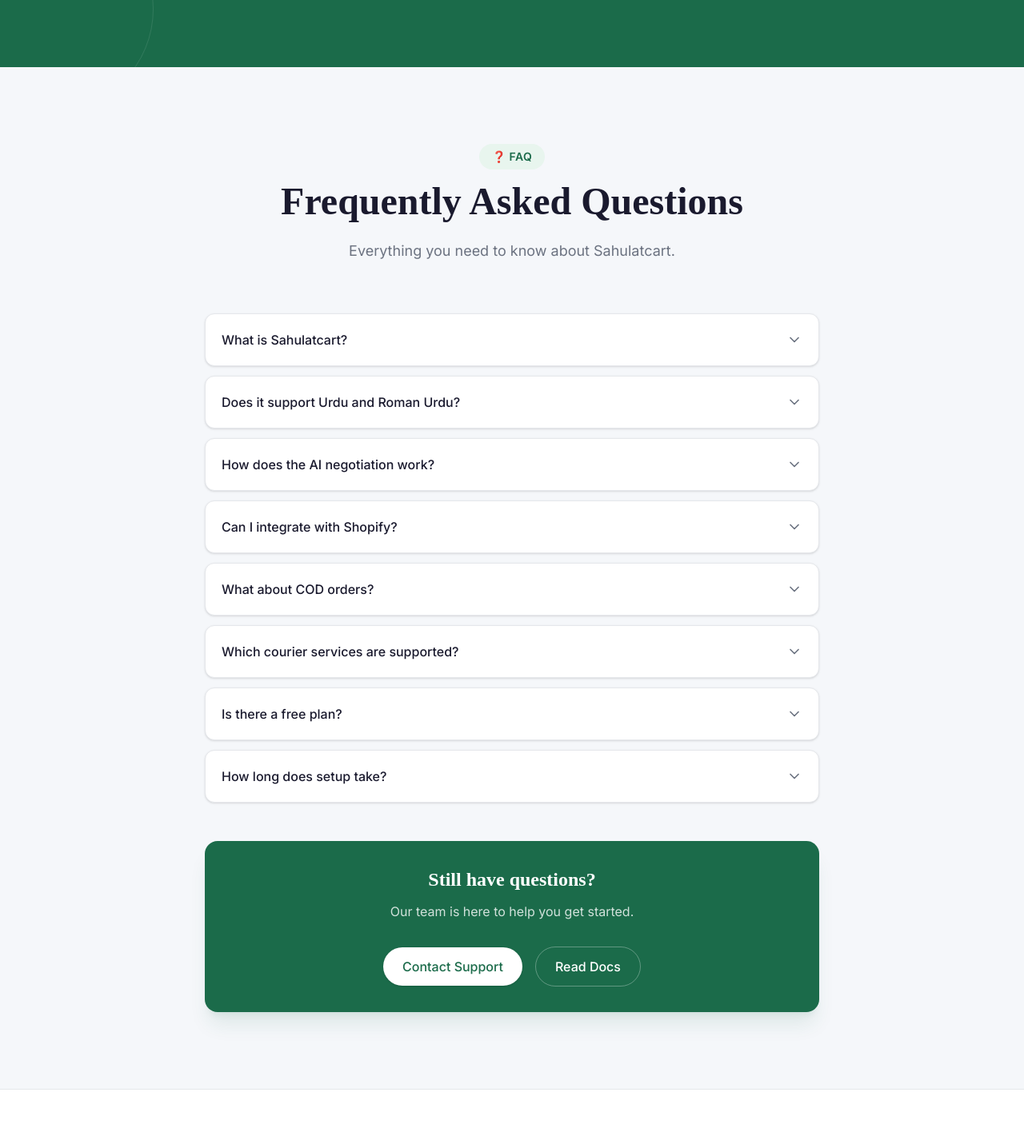
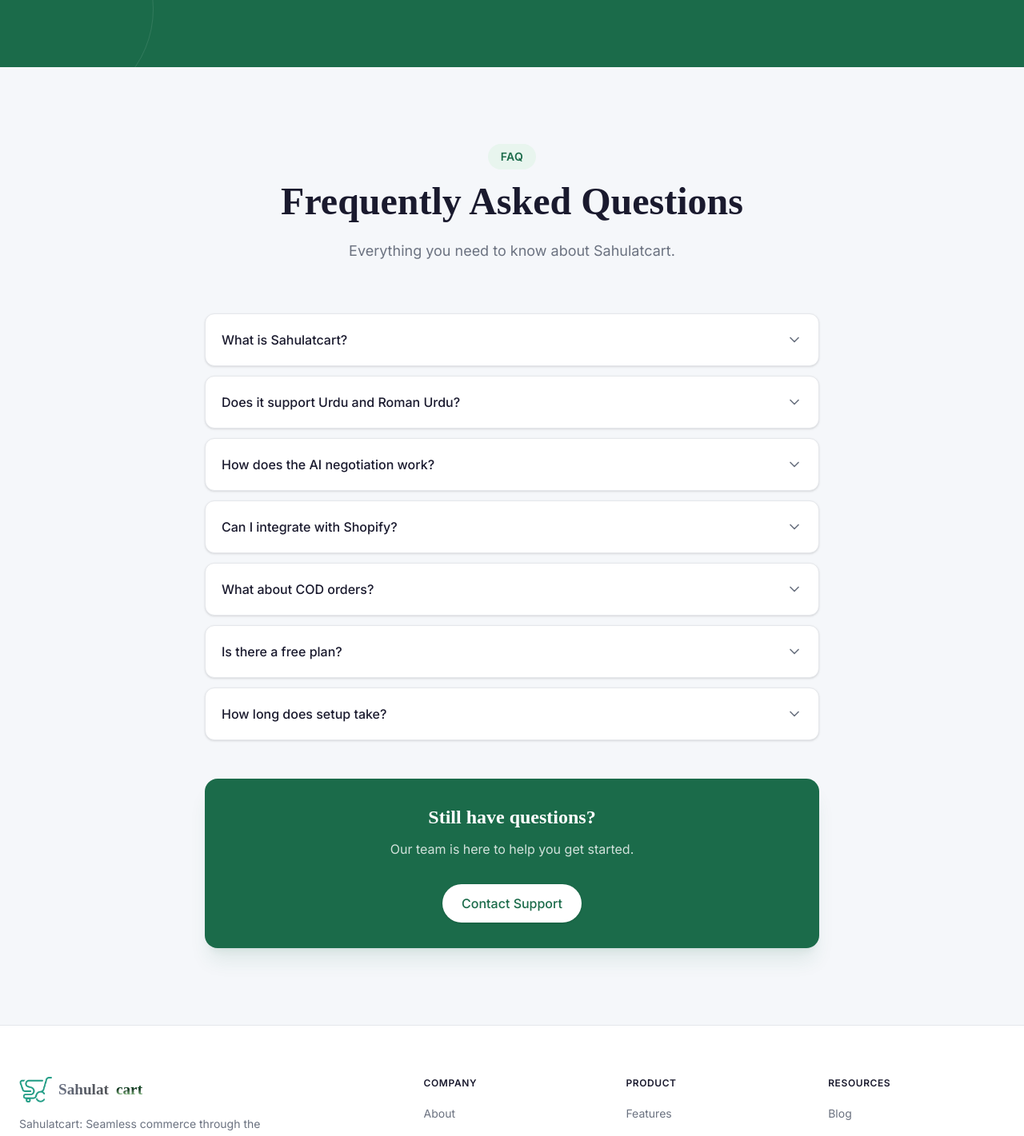
Before and after one commit to Fazal-Khan05/Sahulatcart_Marketing_site, a React (Vite) app: page / in a window 1280 px wide. Shown: the part 7288-8709 px from the top of the page at 80% size. Built offline with nearby package versions, Linux system fonts and the light colour scheme; a web font is replaced by a local one.

Commit message:
Update FAQ section: remove courier query, update free plan limits, and adjust UI elements

```diff
--- a/src/components/sections/FAQ.jsx
+++ b/src/components/sections/FAQ.jsx
@@ -24,13 +24,10 @@
     question: "What about COD orders?",
     answer: "We have built-in COD verification. The AI confirms addresses, validates phone numbers, and can even require advance payment for high-risk orders."
   },
-  {
-    question: "Which courier services are supported?",
-    answer: "We integrate with TCS, Leopards, and Trax for automated shipping label generation, tracking, and delivery updates."
-  },
+
   {
     question: "Is there a free plan?",
-    answer: "Yes! Our Starter plan is completely free with up to 50 conversations per month. No credit card required."
+    answer: "Yes! Our Starter plan is completely free with up to 5 conversations per day. No credit card required."
   },
   {
     question: "How long does setup take?",
@@ -50,7 +47,7 @@
       <div className="max-w-7xl mx-auto px-4 sm:px-6 lg:px-8">
         <FadeInView className="text-center mb-16">
           <span className="inline-block px-4 py-1.5 rounded-full bg-primary-light text-primary text-sm font-semibold mb-4 tracking-wide">
-            ❓ FAQ
+            FAQ
           </span>
           <h2 className="font-kaisei text-4xl lg:text-5xl font-bold text-text-primary mb-6">
             Frequently Asked Questions
@@ -106,9 +103,7 @@
               <button className="bg-white text-primary rounded-full px-6 py-3 font-medium hover:bg-white/90 transition shadow-sm w-full sm:w-auto">
                 Contact Support
               </button>
-              <button className="border border-white/30 text-white rounded-full px-6 py-3 font-medium hover:bg-white/10 transition w-full sm:w-auto">
-                Read Docs
-              </button>
+
             </div>
           </div>
         </FadeInView>
```
